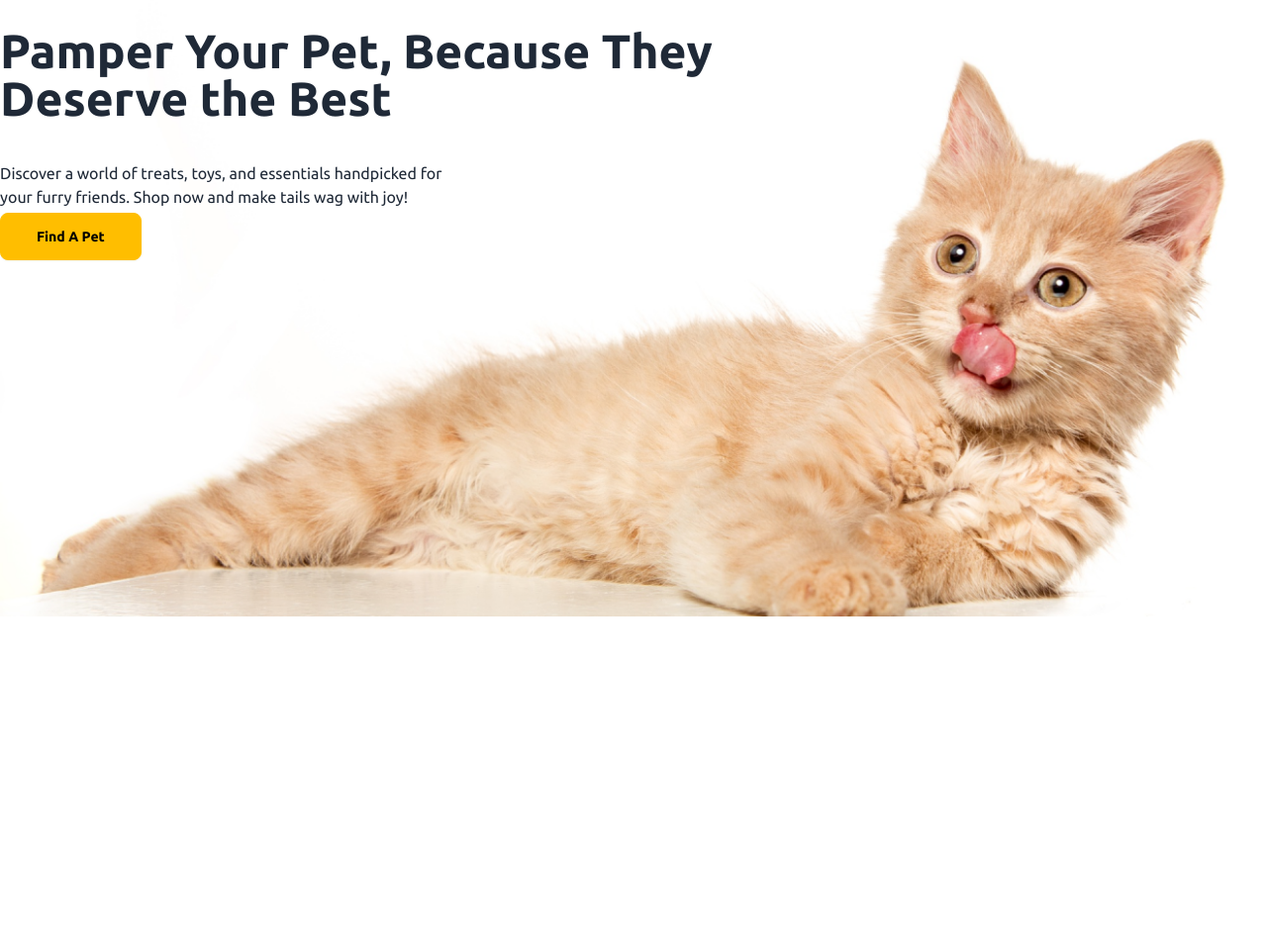
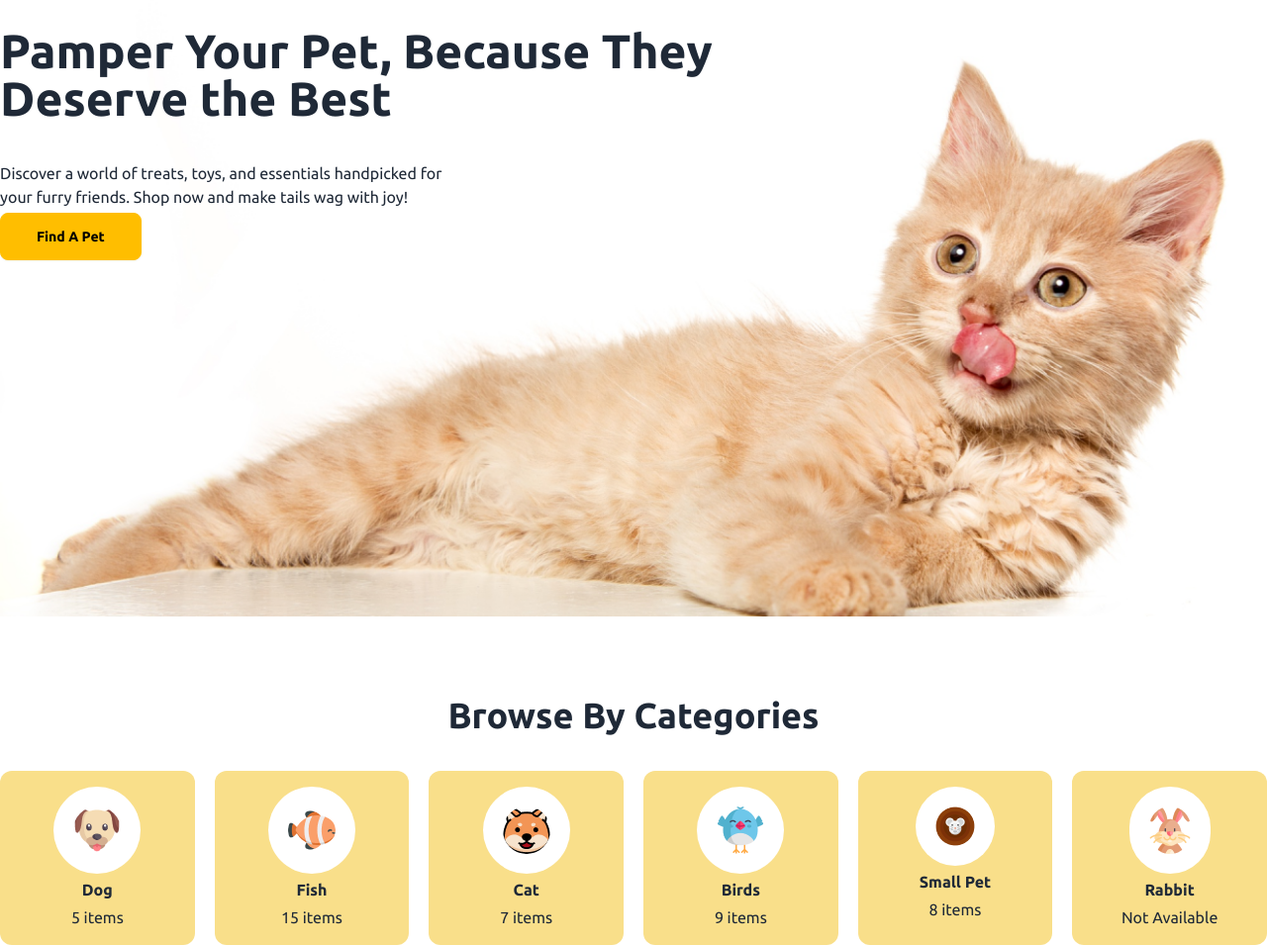
Before and after one commit to mhsumon0174/Assignment-3-2025, a plain HTML site: page index.html in a window 1280 px wide. Shown: the part 297-1252 px from the top of the page at 99% size. Before the commit the page ends 920 px from the top, so only its background shows below. Drawn offline with nearby package versions, Linux system fonts and the light colour scheme.

Commit message:
categories-section-added

```diff
--- a/index.html
+++ b/index.html
@@ -113,10 +113,58 @@
 
     <main>
         <!-- browse by categories section starts -->
-        <section>
-            <div>
-                <h1></h1>
+        <section class="mt-20 container mx-auto">
+            <div class="mb-9 lg:mb-25">
+                <h1 class="text-center font-bold text-4xl ">Browse By Categories</h1>
             </div>
+            <div class="w-96 mx-auto grid grid-cols-2 lg:grid-cols-6 lg:w-full gap-5 text-center">
+                <div class="bg-[#F9DF8A] rounded-xl p-4 space-y-1">
+
+                        <img src="resources/dog-cartoon.png" alt="" class="rounded-full bg-white mx-auto p-5">
+
+                    <h3 class="font-semibold">Dog</h3>
+                    <p>5 items</p>
+                </div>
+                <div class="bg-[#F9DF8A] rounded-xl p-4 space-y-1">
+
+                    <img src="resources/fish-cartoon.png" alt="" class="rounded-full bg-white mx-auto p-5">
+
+                <h3 class="font-semibold">Fish</h3>
+                <p>15 items</p>
+            </div>
+            <div class="bg-[#F9DF8A] rounded-xl p-4 space-y-1">
+
+                <img src="resources/cat-cartoon.png" alt="" class="rounded-full bg-white mx-auto p-5">
+
+            <h3 class="font-semibold">Cat</h3>
+            <p>7 items</p>
+        </div>
+        <div class="bg-[#F9DF8A] rounded-xl p-4 space-y-1">
+
+            <img src="resources/bird-cartoon.png" alt="" class="rounded-full bg-white mx-auto p-5">
+
+        <h3 class="font-semibold">Birds</h3>
+        <p>9 items</p>
+    </div>
+    <div class="bg-[#F9DF8A] rounded-xl p-4 space-y-1">
+
+        <img src="resources/mouse-cartoon.png" alt="" class="rounded-full bg-white mx-auto p-5">
+
+    <h3 class="font-semibold">Small Pet</h3>
+    <p>8 items</p>
+</div>
+<div class="bg-[#F9DF8A] rounded-xl p-4 space-y-1">
+
+    <img src="resources/rabbit-cartoon.png" alt="" class="rounded-full bg-white mx-auto p-5">
+
+<h3 class="font-semibold">Rabbit</h3>
+<p>Not Available</p>
+</div>
+
+
+
+            </div>
+
         </section>
     </main>
 
```
